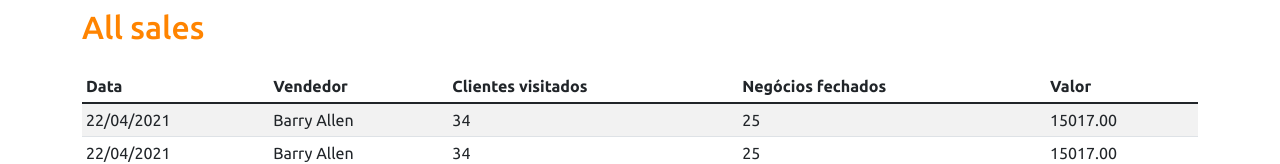
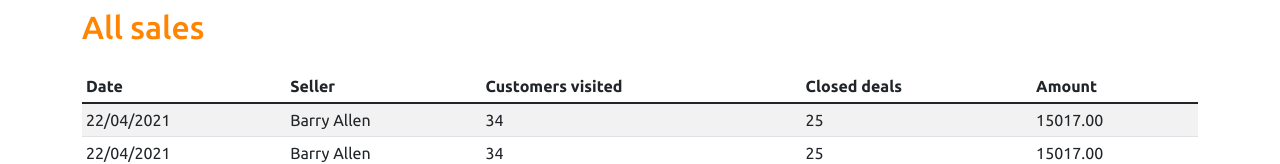
Before and after one commit to LucasFurlam/project-sds4, a React (Create React App) app in the folder frontend/: page /dashboard in a window 1280 px wide. Shown: the part 456-620 px from the top of the page. Built offline with nearby package versions, Linux system fonts and the light colour scheme.

Commit message:
Home, navigation

```diff
--- a/frontend/src/components/BarChart/index.tsx
+++ b/frontend/src/components/BarChart/index.tsx
@@ -15,7 +15,7 @@
         },
         series: [
             {
-                name: "% Sucesso",
+                name: "% Success",
                 data: [43.6, 67.1, 67.7, 45.6, 71.1]
             }
         ]
--- a/frontend/src/components/DataTable/index.tsx
+++ b/frontend/src/components/DataTable/index.tsx
@@ -4,11 +4,11 @@
             <table className="table table-striped table-sm">
                 <thead>
                     <tr>
-                        <th>Data</th>
-                        <th>Vendedor</th>
-                        <th>Clientes visitados</th>
-                        <th>Negócios fechados</th>
-                        <th>Valor</th>
+                        <th>Date</th>
+                        <th>Seller</th>
+                        <th>Customers visited</th>
+                        <th>Closed deals</th>
+                        <th>Amount</th>
                     </tr>
                 </thead>
                 <tbody>
--- a/frontend/src/components/NavBar/index.tsx
+++ b/frontend/src/components/NavBar/index.tsx
@@ -1,11 +1,14 @@
 import ImgDsDark from 'assets/img/ds-dark.svg';
+import { Link } from 'react-router-dom';
 
 const NavBar = () => {
     return (
         <div className="d-flex flex-column flex-md-row align-items-center p-3 px-md-4 mb-3 bg-light border-bottom shadow-sm">
             <div className="container">
                 <nav className="my-2 my-md-0 mr-md-3">
-                    <img src={ImgDsDark} alt="DevSuperior" width="120" />
+                    <Link to="/">
+                        <img src={ImgDsDark} alt="DevSuperior" width="120" />
+                    </Link>
                 </nav>
             </div>
         </div>
--- a/frontend/src/pages/Home/index.tsx
+++ b/frontend/src/pages/Home/index.tsx
@@ -1,8 +1,24 @@
+import Footer from "components/Footer";
+import NavBar from "components/NavBar";
+import { Link } from "react-router-dom";
+
 const Home = () => {
     return (
-        <div>
-            <h1>Página Home</h1>
-        </div>
+        <>
+            <NavBar />
+            <div className="container">
+                <div className="jumbotron">
+                    <h1 className="display-4">DSVendas</h1>
+                    <p className="lead">Analyze your sales performance from different perspectives</p>
+                    <hr />
+                    <p>This application consists of displaying a dashboard from data provided by a back end built with Spring Boot.</p>
+                    <Link className="btn btn-primary btn-lg" to="/dashboard">
+                        Access the dashboard
+                    </Link>
+                </div>
+            </div>
+            <Footer />
+        </>
     );
 }
 
```
